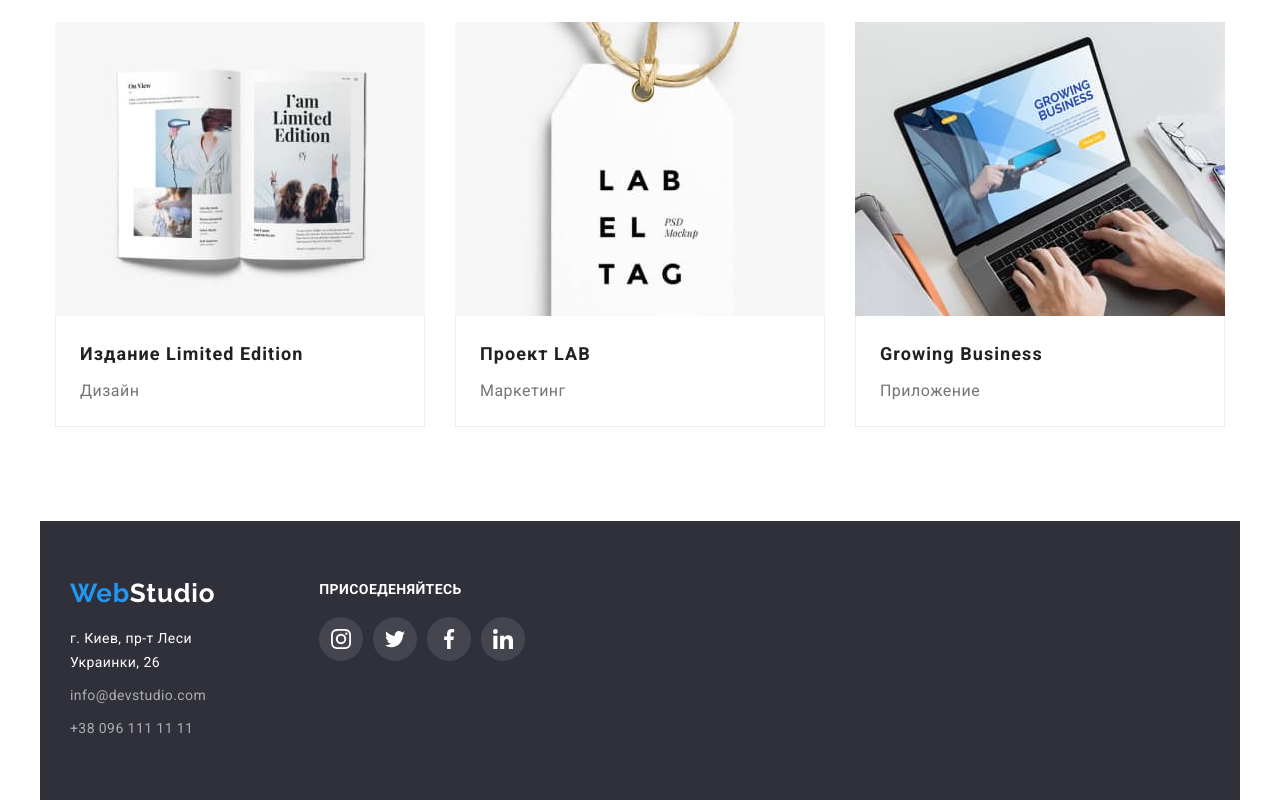
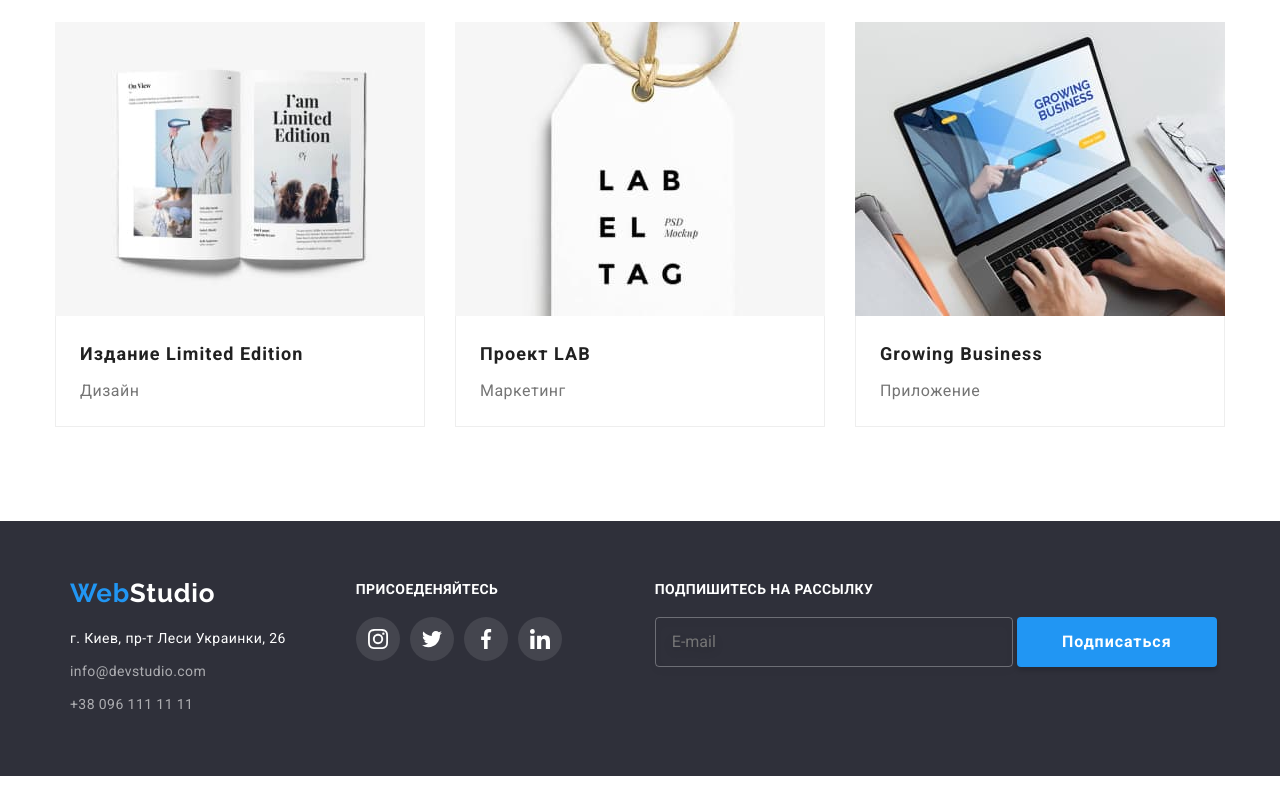
Before and after one commit to Qex90/goit-markup-hw-06, a plain HTML site: page portfolio.html in a window 1280 px wide. Shown: the part 1111-1911 px from the top of the page. After the commit the page ends 1887 px from the top, so only its background shows below. Drawn offline with nearby package versions, Linux system fonts and the light colour scheme.

Commit message:
second commit

```diff
--- a/css/styles.css
+++ b/css/styles.css
@@ -372,7 +372,7 @@ align-items: center;
     height: 60px;
     fill: inherit;
 }
-.customer-icons-item:focus ,
+.customer-icons-item:focus,
 .customer-icons-item:hover {
     color: var(--accent-color);
     border-color: var(--accent-color);
@@ -383,6 +383,9 @@ align-items: center;
     padding-top: 60px;
     padding-bottom: 60px;
 }
+.contacs-footer .container {
+    display: flex;
+}
 .footer-link{
     color: var(--primary-white-color);
     text-decoration: none;
@@ -391,9 +394,6 @@ align-items: center;
     line-height: 24px;
     letter-spacing: 0.03em;
     text-align: left;
-}
-.footer-container {
-    display: flex;
 }
 .footer-icons {
     display: inline-flex;
@@ -445,6 +445,9 @@ align-items: center;
     font-size: 26px;
     text-decoration: none;
 }
+.footer-join {
+    margin-right: 93px;
+}
 .footer-join-h {
     font-size: 14px;
     font-style: normal;
@@ -454,6 +457,32 @@ align-items: center;
     text-transform: uppercase;
     color: var(--primary-white-color);
     margin-bottom: 20px;
+}
+.form-text {
+    background: transparent;
+    width: 358px;
+    height: 50px;
+    border: 1px solid rgba(255, 255, 255, 0.3);
+    box-sizing: border-box;
+    filter: drop-shadow(0px 4px 4px rgba(0, 0, 0, 0.15));
+    border-radius: 4px;
+    padding-left: 16px;
+}
+.subscribe-btn {
+    color: var(--primary-white-color);
+    background-color: var(--accent-color);
+    font-family: Roboto;
+    font-size: 16px;
+    font-weight: 700;
+    line-height: 30px;
+    letter-spacing: 0.06em;
+    border: none;
+    border-radius: 4px;
+    width: 200px;
+    height: 50px;
+    background: #2196F3;
+    box-shadow: 0px 4px 4px rgba(0, 0, 0, 0.15);
+    border-radius: 4px;
 }
 .button-list {
     display: flex;
--- a/portfolio.html
+++ b/portfolio.html
@@ -178,8 +178,9 @@
             </div>
          </section>
      </main>
-     <footer class="contacs-footer footer-container container">
-        <div class="footer-cont">
+     <footer class="contacs-footer">
+        <div class="container">
+            <div class="footer-cont ">
                 <a href="./index.html" class="logo footer-link"><span class="span-logo">Web</span>Studio </a>
                    <address class="address-cnt">
 
@@ -190,7 +191,7 @@
                     </ul>
                    </address>
                 </div>
-       <div class="footer-join container">
+                <div class="footer-join">
                     <h3 class="footer-join-h">Присоеденяйтесь</h3>
                     <ul class="footer-icons">
                      <li class="footer-icons-item">
@@ -223,6 +224,16 @@
                      </li>
                  </ul>
                 </div>
+                <div class="subscribe">
+                 <h3 class="footer-join-h">Подпишитесь на рассылку</h3>
+                 <form class="form-footer">
+                     <input type="email" name="user-email" class="form-text" placeholder="E-mail">
+                     <button type="submit" class="subscribe-btn">Подписаться
+
+                     </button>
+                 </form>
+                </div>
+        </div>
    </footer>
 </body>
 </html>
```
Also changed, not shown: index.html (+11 -2 lines). Lines whose indentation alone changed are shown as unchanged.
